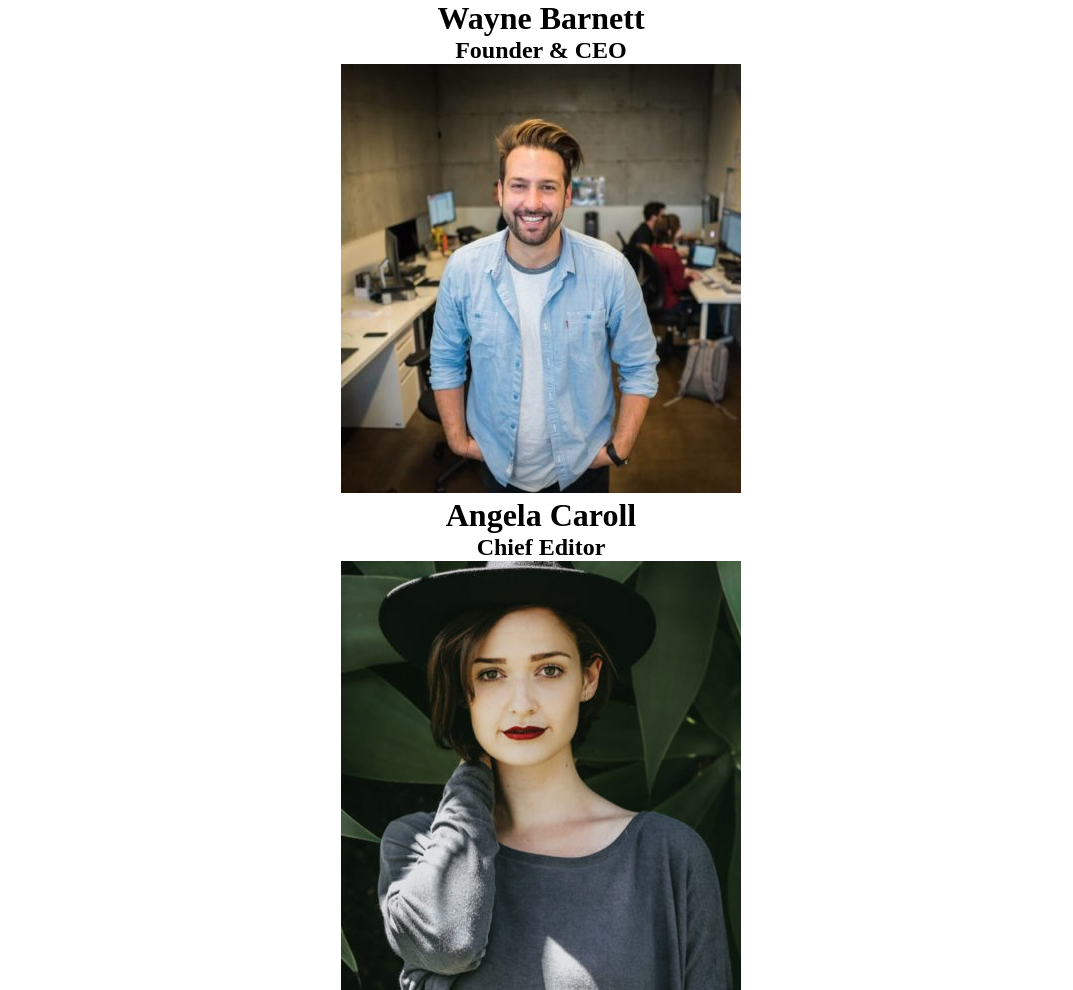
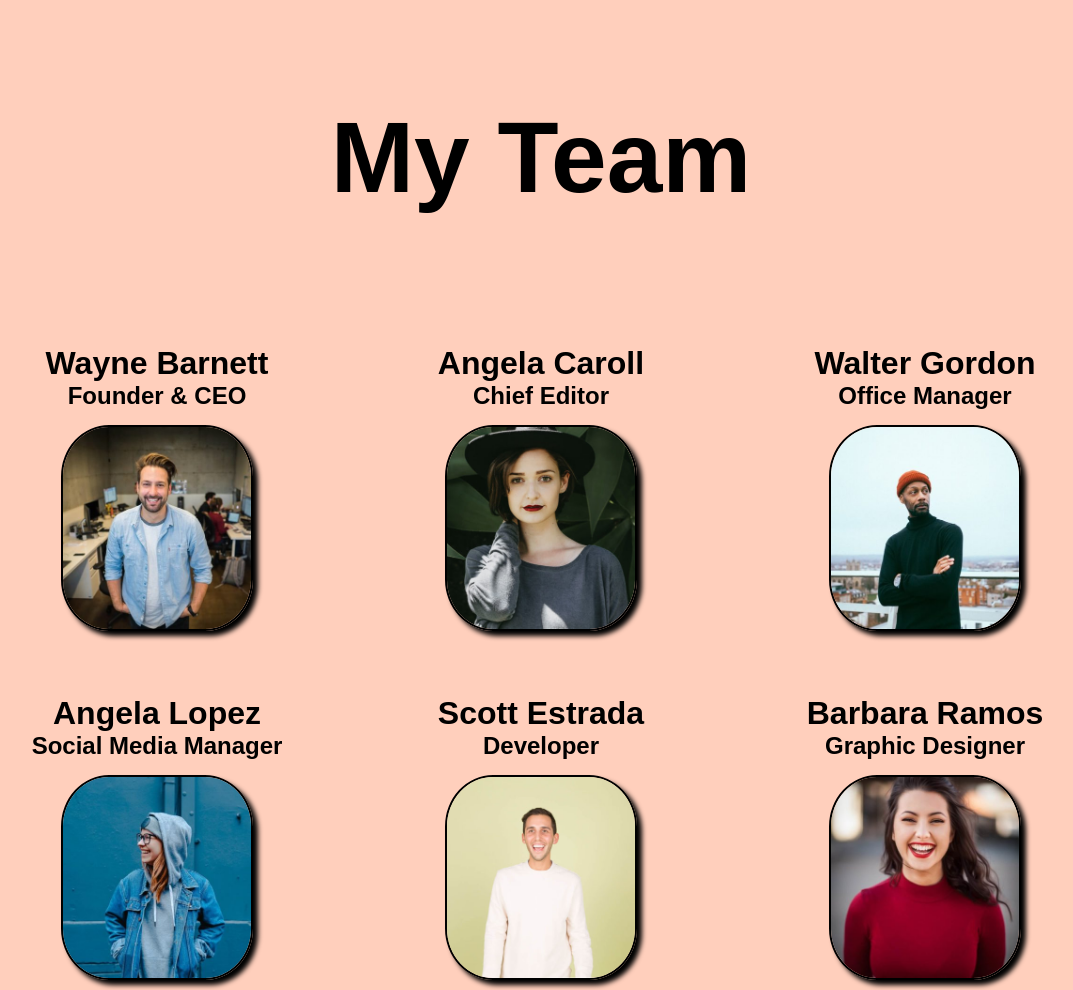
Before and after one commit to marcoceccarelli98/js-our-team, a plain HTML site: page index.html in a window 1280 px wide. Shown: the top 990 px of the page, without its empty margins (99-1172 px from the left). Drawn offline with Linux system fonts and the light colour scheme.

Commit message:
[Bonus 2]

```diff
--- a/index.html
+++ b/index.html
@@ -9,6 +9,7 @@
 </head>
 
 <body>
+    <h1 class="title">My Team</h1>
     <div class="container">
     </div>
     <script src="main.js"></script>
--- a/main.js
+++ b/main.js
@@ -34,18 +34,29 @@ const myTeam = [
 ];
 
 for (let i = 0; i < myTeam.length; i++) {
+    //create elements
     const elementContainer = document.querySelector('.container');
+    const card = document.createElement('div');
     const name = document.createElement('h1');
     const role = document.createElement('h2');
     const img = document.createElement('img');
 
+    //add class card
+    card.classList.add('card');
+    //fill name label
     name.innerText = myTeam[i].name;
+    //fill role label
     role.innerText = myTeam[i].role;
+    //fill img label
     img.src = './img/' + myTeam[i].img;
 
-    elementContainer.append(name);
-    elementContainer.append(role);
-    elementContainer.append(img);
+    //append elements to card
+    card.append(name);
+    card.append(role);
+    card.append(img);
+
+    //append card to container
+    elementContainer.append(card);
 
     // console.log(myTeam[i].name);
     // console.log(myTeam[i].role);
--- a/style.css
+++ b/style.css
@@ -8,11 +8,44 @@
 
 body {
     display: flex;
+    flex-direction: column;
     height: 100vh;
+    background-color: rgba(255, 160, 122, 0.5);
+    font-family: Arial, Helvetica, sans-serif;
+}
+
+.title {
+    font-size: 100px;
+    margin: 100px 0;
+    text-align: center;
 }
 
 .container {
     width: 90%;
     margin: auto;
     text-align: center;
+    display: flex;
+    flex-wrap: wrap;
 }
+
+.card {
+    width: calc(100%/3);
+    margin: 30px 0;
+}
+
+h2 {
+    margin-bottom: 15px;
+}
+
+img {
+    width: 50%;
+    border-radius: 25%;
+    border: 2px solid black;
+    box-shadow: 5px 5px 5px black;
+}
+
+@media only screen and (max-width: 900px) {
+    .card {
+        width: 100%;
+    }
+}
```
